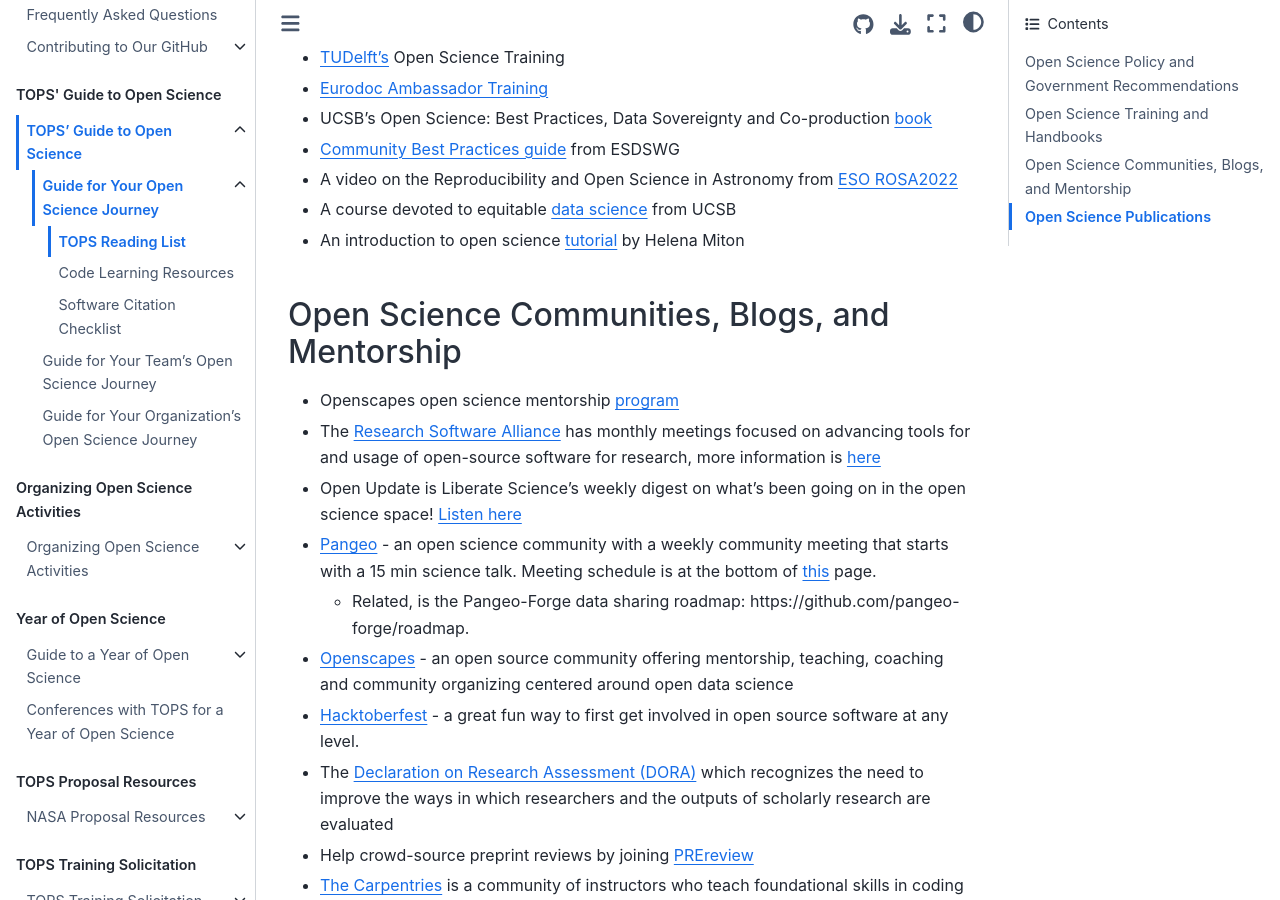
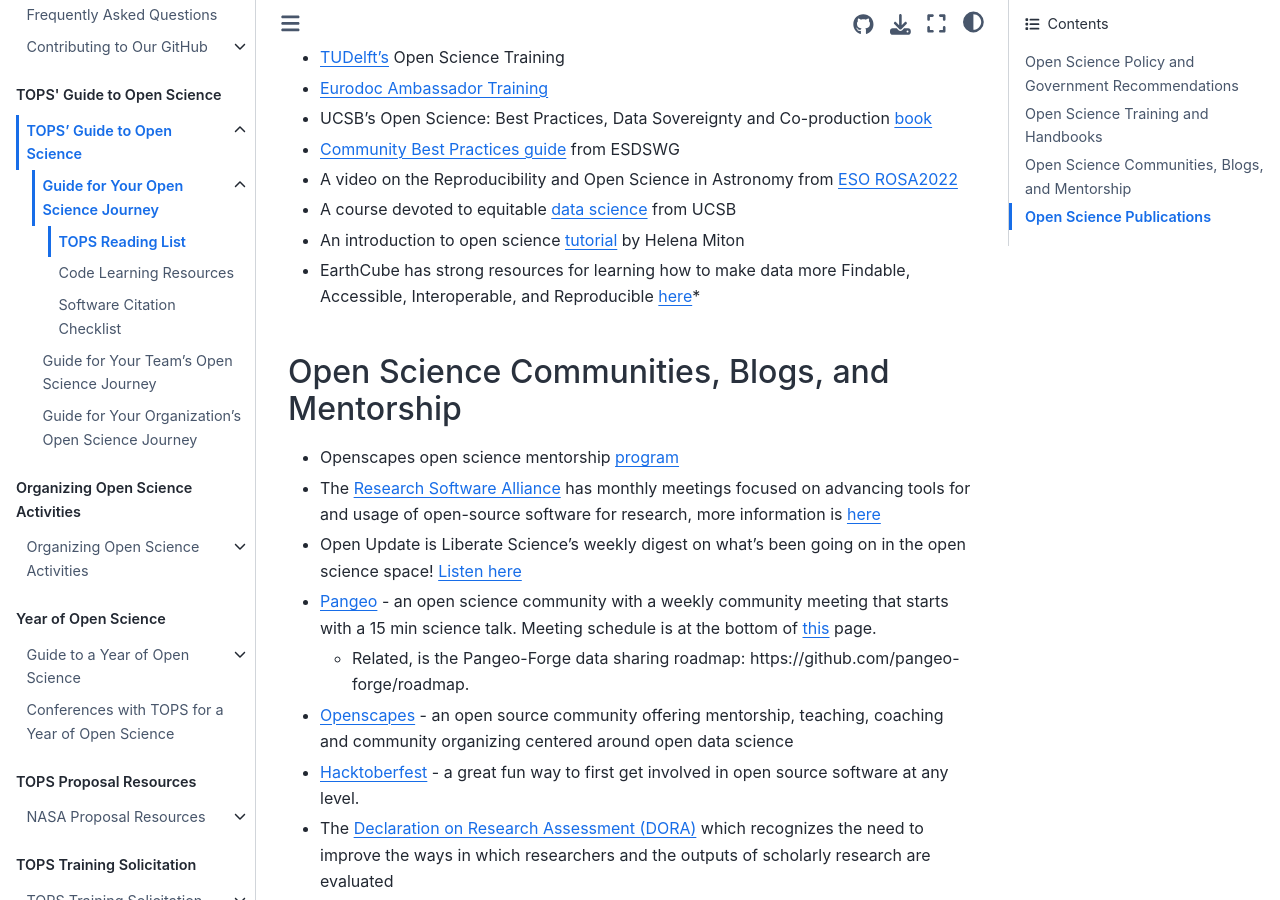
Before and after one commit to nasa/Transform-to-Open-Science-Book, a Jupyter Book: the page built from Open_Science_Cookbook/reading_list.md, in a window 1280 px wide and 900 px high, scrolled down 1103 px. Built offline with Jupyter Book 1.0.4 settings and Sphinx 7.4.7 and the Sphinx Book theme 1.1.4, drawn with Linux system fonts in a browser that asks for light colours.

Commit message:
Update reading_list.md

```diff
--- a/Open_Science_Cookbook/reading_list.md
+++ b/Open_Science_Cookbook/reading_list.md
@@ -30,6 +30,7 @@
 - A video on the Reproducibility and Open Science in Astronomy from [ESO ROSA2022](https://www.youtube.com/watch?v=wBDFYYcfu6s)
 - A course devoted to equitable [data science](https://www.nceas.ucsb.edu/OSS) from UCSB
 - An introduction to open science [tutorial](https://www.complexityexplorer.org/courses/125-introduction-to-open-science) by Helena Miton
+- EarthCube has strong resources for learning how to make data more Findable, Accessible, Interoperable, and Reproducible [here](https://www.earthcube.org/implementing-fair)*
 
 ## Open Science Communities, Blogs, and Mentorship
 - Openscapes open science mentorship [program](https://www.openscapes.org/)
```
